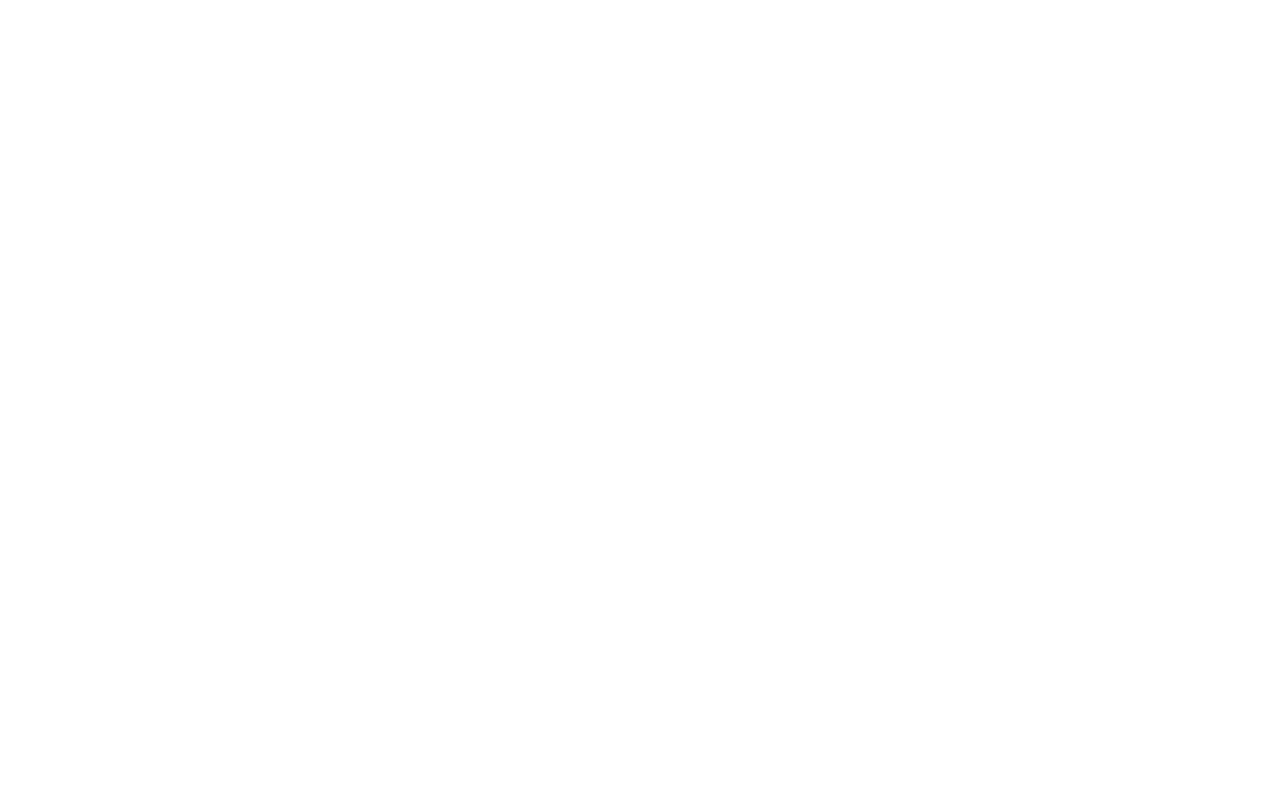
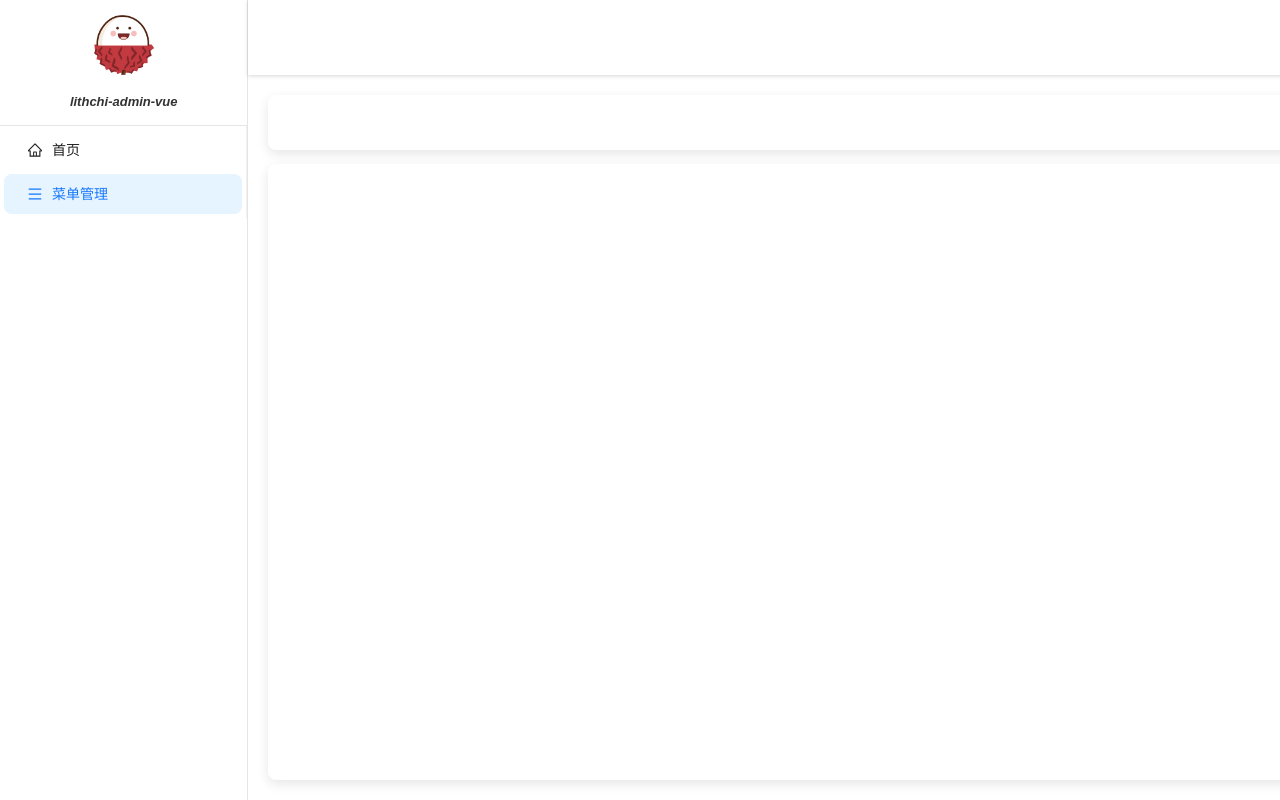
Before and after one commit to leehoisleeho/vue-admin-litchi, a Vue app: page /menu in a window 1280 px wide. Before the commit this address had no page. Shown: the top 800 px of the page. Built offline with nearby package versions, Linux system fonts and the light colour scheme.

Commit message:
路由动画/菜单管理

```diff
--- a/package.json
+++ b/package.json
@@ -9,6 +9,7 @@
     "preview": "vite preview"
   },
   "dependencies": {
+    "@ant-design/icons-vue": "^7.0.1",
     "ant-design-vue": "^4.2.5",
     "axios": "^1.7.7",
     "crypto-js": "^4.2.0",
--- a/src/components/content.vue
+++ b/src/components/content.vue
@@ -4,7 +4,11 @@
       <Header />
     </div>
     <div class="main">
-      <router-view />
+      <router-view v-slot="{ Component }">
+        <transition name="slide" mode="out-in">
+          <component :is="Component" />
+        </transition>
+      </router-view>
     </div>
   </div>
 </template>
@@ -17,11 +21,39 @@ import Header from "@components/head.vue";
 .content {
   height: 100%;
   width: 100%;
+
   .header {
     height: 75px;
   }
+
   .main {
     height: calc(100% - 75px);
+    position: relative;
+    overflow: hidden; // 防止滑动时出现滚动条
   }
 }
+
+/* 滑动效果 */
+.slide-enter-active,
+.slide-leave-active {
+  transition: all 0.3s ease-in-out;
+  position: absolute; // 防止动画时影响布局
+  width: 100%;
+  height: 100%;
+}
+
+.slide-enter-from {
+  transform: translateY(100%);
+  opacity: 1;
+}
+
+.slide-leave-to {
+  transform: translateY(-100%);
+}
+
+// 如果需要内部滚动，可以给路由页面添加以下样式
+:deep(.route-page) {
+  height: 100%;
+  overflow-y: auto;
+}
 </style>
--- /dev/null
+++ b/src/components/icon.vue
@@ -0,0 +1,196 @@
+<template>
+  <div class="menu-form-item">
+    <p>目录图标</p>
+    <div class="icon-input">
+      <component
+        :is="selectedIcon"
+        v-if="selectedIcon"
+        style="font-size: 23px; color: #666"
+      />
+      <span v-else style="font-size: 12px; color: #666">无</span>
+
+      <a-input
+        v-model:value="iconName"
+        placeholder="点击选择图标"
+        style="margin-top: 0; width: 95%"
+        readonly
+        @click="showModal = true"
+      />
+
+      <a-modal
+        v-model:open="showModal"
+        title="选择图标"
+        width="800px"
+        @cancel="handleCancel"
+      >
+        <a-input
+          v-model:value="searchText"
+          placeholder="搜索图标"
+          style="margin-bottom: 16px"
+          @input="handleSearch"
+        >
+          <template #prefix>
+            <SearchOutlined />
+          </template>
+        </a-input>
+
+        <div class="icon-list">
+          <div
+            v-for="(icon, name) in filteredIcons"
+            :key="name"
+            class="icon-item"
+            :class="{ 'icon-item-selected': iconName === name }"
+            @click="selectIcon(name)"
+          >
+            <component :is="icon" />
+            <span class="icon-name">{{ name.replace("Outlined", "") }}</span>
+          </div>
+        </div>
+
+        <template #footer>
+          <a-button @click="handleCancel">取消</a-button>
+          <a-button type="primary" @click="handleOk">确定</a-button>
+        </template>
+      </a-modal>
+    </div>
+  </div>
+</template>
+
+<script setup>
+import { ref, computed, watch } from "vue";
+import * as Icons from "@ant-design/icons-vue";
+import { SearchOutlined } from "@ant-design/icons-vue";
+
+const props = defineProps({
+  modelValue: {
+    type: String,
+    default: "",
+  },
+});
+
+const emit = defineEmits(["update:modelValue", "change"]);
+
+const showModal = ref(false);
+const iconName = ref(props.modelValue);
+const searchText = ref("");
+const selectedIcon = computed(() => Icons[iconName.value]);
+
+// 过滤出 Outlined 类型的图标
+const outlinedIcons = computed(() => {
+  const icons = {};
+  Object.entries(Icons).forEach(([name, component]) => {
+    if (name.endsWith("Outlined") && name !== "SearchOutlined") {
+      icons[name] = component;
+    }
+  });
+  return icons;
+});
+
+// 搜索过滤图标 - 使用计算属性自动响应搜索文本变化
+const filteredIcons = computed(() => {
+  const icons = outlinedIcons.value;
+  if (!searchText.value) return icons;
+
+  const filtered = {};
+  Object.entries(icons).forEach(([name, component]) => {
+    if (name.toLowerCase().includes(searchText.value.toLowerCase())) {
+      filtered[name] = component;
+    }
+  });
+  return filtered;
+});
+
+// 选择图标
+const selectIcon = (name) => {
+  iconName.value = name;
+};
+
+// 处理搜索输入
+const handleSearch = (e) => {
+  searchText.value = e.target.value;
+};
+
+// 确认选择
+const handleOk = () => {
+  emit("update:modelValue", iconName.value);
+  showModal.value = false;
+};
+
+// 取消选择
+const handleCancel = () => {
+  iconName.value = props.modelValue;
+  showModal.value = false;
+};
+
+// 监听外部值变化
+watch(
+  () => props.modelValue,
+  (newValue) => {
+    iconName.value = newValue;
+  }
+);
+</script>
+
+<style scoped lang="less">
+.icon-input {
+  display: flex;
+  align-items: center;
+  gap: 8px;
+
+  .anticon {
+    font-size: 16px;
+    color: #333;
+  }
+}
+
+.icon-list {
+  height: 400px;
+  overflow-y: auto;
+  display: grid;
+  grid-template-columns: repeat(auto-fill, minmax(100px, 1fr));
+  gap: 8px;
+  padding: 8px;
+
+  .icon-item {
+    display: flex;
+    flex-direction: column;
+    align-items: center;
+    justify-content: center;
+    padding: 12px 8px;
+    cursor: pointer;
+    border: 1px solid #f0f0f0;
+    border-radius: 4px;
+    transition: all 0.3s;
+
+    &:hover {
+      border-color: #1890ff;
+      background: #e6f7ff;
+    }
+
+    &-selected {
+      border-color: #1890ff;
+      background: #e6f7ff;
+    }
+
+    :deep(.anticon) {
+      font-size: 24px !important;
+      margin-bottom: 8px;
+    }
+
+    .icon-name {
+      font-size: 12px;
+      color: #666;
+      text-align: center;
+      overflow: hidden;
+      text-overflow: ellipsis;
+      white-space: nowrap;
+      width: 100%;
+    }
+  }
+}
+
+:deep(.ant-modal-body) {
+  max-height: 600px;
+  overflow-y: auto;
+}
+</style>
--- /dev/null
+++ b/src/components/menuForm.vue
@@ -0,0 +1,88 @@
+<template>
+  <div class="menu-form">
+    <a-segmented
+      v-model:value="value"
+      :options="data"
+      style="margin-bottom: 20px"
+    />
+    <div class="menu-form-item">
+      <p>目录名称</p>
+      <a-input
+        v-model:value="menuName"
+        placeholder="请输入菜单名称"
+        style="margin-top: 0"
+      />
+    </div>
+    <div class="menu-form-item">
+      <p>目录key</p>
+      <a-input
+        v-model:value="key"
+        placeholder="请输入菜单key"
+        style="margin-top: 0"
+      />
+    </div>
+    <div class="menu-form-item">
+      <Icon v-model="selectedIcon" />
+    </div>
+    <div class="menu-form-item">
+      <p>目录排序</p>
+      <a-input-number
+        v-model:value="number"
+        :keyboard="keyboard"
+        :min="1"
+        style="width: 100%"
+      />
+    </div>
+    <div class="menu-form-item">
+      <p>目录显示/隐藏</p>
+      <a-select ref="select" v-model:value="isShow" style="width: 100%">
+        <a-select-option value="0">显示</a-select-option>
+        <a-select-option value="1">隐藏</a-select-option>
+      </a-select>
+    </div>
+    <div class="btnBox">
+      <a-button type="primary">提交</a-button>
+    </div>
+  </div>
+</template>
+
+<script setup>
+import { reactive, ref } from "vue";
+import Icon from "@/components/icon.vue";
+const data = reactive(["目录", "菜单"]);
+const value = ref(data[0]);
+const key = ref("");
+const menuName = ref("");
+const number = ref(1);
+const keyboard = ref(true);
+const isShow = ref("0");
+const selectedIcon = ref("");
+</script>
+
+<style scoped lang="less">
+.btnBox {
+  width: 100%;
+  position: absolute;
+  bottom: 20px;
+  display: flex;
+  justify-content: end;
+}
+.icon-input {
+  display: flex;
+  align-items: center;
+  justify-content: space-between;
+}
+.menu-form {
+  width: 100%;
+  height: 100%;
+  position: relative;
+  .menu-form-item {
+    margin-bottom: 20px;
+    p {
+      font-size: 14px;
+      color: #333;
+      margin-bottom: 8px;
+    }
+  }
+}
+</style>
--- a/src/components/navigation.vue
+++ b/src/components/navigation.vue
@@ -1,72 +1,79 @@
 <template>
   <div class="navigation">
     <div class="title">
-      <img src="/logo.png" alt="" />
+      <img :src="logoUrl" :alt="title" />
       <span>{{ title }}</span>
     </div>
     <a-menu
       v-model:selectedKeys="selectedKeys"
       v-model:openKeys="openKeys"
       mode="inline"
-      :items="items"
-      @click="handleClick"
-    ></a-menu>
+      :items="menuItems"
+      @click="handleMenuClick"
+    />
   </div>
 </template>
 
 <script setup>
-import { reactive, ref, h, watch } from "vue";
+import { computed, reactive, ref, h, watch } from "vue";
 import { useRouter, useRoute } from "vue-router";
-import { HomeOutlined, UserOutlined } from "@ant-design/icons-vue";
-// 获取.env配置文件中的VUE_APP_BASE_URL
+import { HomeOutlined, MenuOutlined } from "@ant-design/icons-vue";
+
+// Constants and Environment Variables
 const title = import.meta.env.VITE_APP_TITLE;
+const logoUrl = "/logo.png";
 
+// Router Setup
 const router = useRouter();
 const route = useRoute();
+
+// Menu State
 const selectedKeys = ref([route.path]);
-const openKeys = ref([]); // 初始化为空数组
+const openKeys = ref(["menu"]); // 默认展开菜单管理
 
-function getItem(label, key, icon, children, type) {
-  return {
+// Menu Item Factory
+const createMenuItem = (label, key, icon = null, children = null) => ({
   key,
-    icon,
+  label,
+  icon: icon ? () => h(icon) : undefined,
   children,
-    label,
-    type,
-  };
-}
+});
 
-const items = reactive([
-  getItem("首页", "/", () => h(HomeOutlined)),
-  getItem("个人设置", "/account", () => h(UserOutlined)),
+// Menu Structure
+const menuItems = reactive([
+  createMenuItem("首页", "/", HomeOutlined),
+  createMenuItem("菜单管理", "/menu", MenuOutlined),
 ]);
 
-// 检查当前路由是否是子菜单
-const isSubMenu = (path) => {
-  return path.split("/").length > 2;
+// Navigation Helpers
+const isSubMenu = computed(() => (path) => path.split("/").length > 2);
+
+const getParentKey = computed(() => (path) => {
+  const segments = path.split("/");
+  return segments.length > 1 ? `/${segments[1]}` : "";
+});
+
+// Event Handlers
+const handleMenuClick = ({ key }) => {
+  router.push(key);
 };
 
-// 获取父级菜单的 key
-const getParentKey = (path) => {
-  return "/" + path.split("/")[1];
-};
-
-// 点击菜单项 跳转路由
-const handleClick = (e) => {
-  router.push(e.key);
-};
-
-// 监听路由变化并更新选中的菜单项和展开状态
+// Route Watcher
 watch(
   route,
   (newRoute) => {
     selectedKeys.value = [newRoute.path];
 
-    // 只有当前路径是子菜单时，才设置 openKeys
-    if (isSubMenu(newRoute.path)) {
-      openKeys.value = [getParentKey(newRoute.path)];
+    // 根据当前路由判断是否需要展开父菜单
+    const parentMenuItem = menuItems.find((item) =>
+      item.children?.some((child) => child.key === newRoute.path)
+    );
+
+    if (parentMenuItem) {
+      // 如果当前路由是子菜单，展开父菜单
+      openKeys.value = [parentMenuItem.key];
     } else {
-      // 如果是一级菜单，则清空 openKeys
+      // 如果是主菜单，收起所有菜单
       openKeys.value = [];
     }
   },
@@ -75,27 +82,53 @@ watch(
 </script>
 
 <style scoped lang="less">
+.navigation {
+  width: 300px;
+  height: 100vh;
+  border-right: 1px solid rgba(229, 229, 229, 1);
+
   .title {
     display: flex;
     flex-direction: column;
     align-items: center;
-  border-bottom: 1px solid rgb(229, 229, 229);
     padding: 15px;
+    border-bottom: 1px solid rgba(229, 229, 229, 1);
+
+    img {
+      width: 60px;
+      height: auto;
+    }
+
     span {
       margin-top: 20px;
       font-size: 13px;
       font-weight: 600;
+      font-style: italic;
       color: #333;
-    // 斜体
-    font-style: italic;
-  }
-  img {
-    width: 60px;
     }
   }
+}
+
+// Add responsive styles
+@media (max-width: 768px) {
   .navigation {
-  width: 300px;
-  height: 100vh;
-  border-right: 1px solid rgb(229, 229, 229);
+    width: 250px;
+  }
+}
+
+@media (max-width: 480px) {
+  .navigation {
+    width: 200px;
+
+    .title {
+      img {
+        width: 40px;
+      }
+
+      span {
+        font-size: 12px;
+      }
+    }
+  }
 }
 </style>
--- /dev/null
+++ b/src/pages/menu.vue
@@ -0,0 +1,65 @@
+<template>
+  <div class="menu">
+    <a-drawer
+      v-model:open="open"
+      class="custom-class"
+      root-class-name="drawer"
+      placement="right"
+      title="菜单管理"
+      :closable="false"
+      width="30%"
+      @after-open-change="afterOpenChange"
+    >
+      <MenuForm></MenuForm>
+    </a-drawer>
+    <div class="title">
+      <div class="title-item-1"></div>
+      <div class="title-item-2">
+        <a-button type="primary" @click="showDrawer">
+          <template #icon>
+            <FileAddOutlined />
+          </template>
+          新增
+        </a-button>
+      </div>
+    </div>
+    <div class="table"></div>
+  </div>
+</template>
+
+<script setup>
+import { ref } from "vue";
+import { FileAddOutlined } from "@ant-design/icons-vue";
+import MenuForm from "@components/menuForm.vue";
+const open = ref(false);
+// 抽屉打开关闭回调
+const afterOpenChange = (bool) => {};
+const showDrawer = () => {
+  open.value = true;
+};
+</script>
+
+<style scoped lang="less">
+.menu {
+  width: 100%;
+  height: 100%;
+  padding: 20px;
+  display: flex;
+  flex-direction: column;
+  justify-content: space-between;
+  .title {
+    height: 8%;
+    box-shadow: rgba(0, 0, 0, 0.1) 0px 4px 12px;
+    border-radius: 8px;
+    display: flex;
+    align-items: center;
+    justify-content: space-between;
+    padding: 0px 20px;
+  }
+  .table {
+    height: 90%;
+    box-shadow: rgba(0, 0, 0, 0.1) 0px 4px 12px;
+    border-radius: 8px;
+  }
+}
+</style>
--- a/src/router/index.js
+++ b/src/router/index.js
@@ -2,6 +2,7 @@ import { createRouter, createWebHistory } from "vue-router";
 import Home from "@pages/home.vue";
 import Index from "@pages/index.vue";
 import Login from "@pages/login.vue";
+import Menu from "@pages/menu.vue";
 
 const routes = [
   {
@@ -13,6 +14,11 @@ const routes = [
         path: "/",
         name: "Index",
         component: Index,
+      },
+      {
+        path: "menu",
+        name: "Menu",
+        component: Menu,
       },
     ],
   },
```
Also changed, not shown: src/components/head.vue (+9 -1 lines), 2 other files (tests, documents, lock files or other folders). Lines whose indentation alone changed are shown as unchanged.
